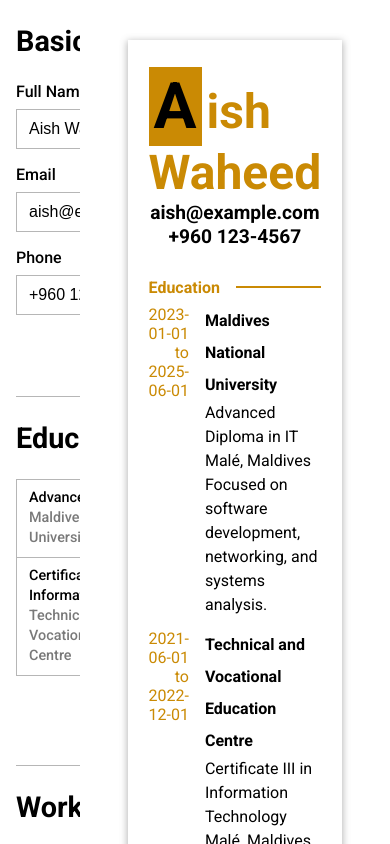
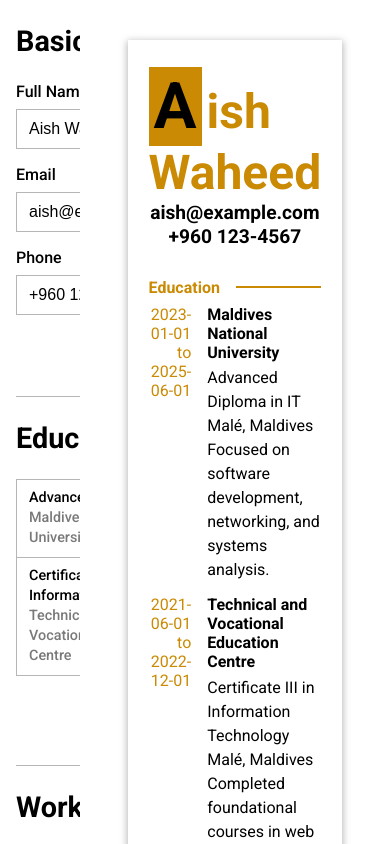
Before and after one commit to aish8la/TOP-React-CV-App, a React (Vite) app: page / in a window 390 px wide. Shown: the top 844 px of the page. Built offline with nearby package versions, Linux system fonts and the light colour scheme; a web font is replaced by a local one.

Commit message:
feat: style changes for print media query

```diff
--- a/src/App.css
+++ b/src/App.css
@@ -15,3 +15,9 @@ aside {
 main {
     flex: 2;
 }
+
+@media print {
+    aside {
+        display: none;
+    }
+}
--- a/src/components/CVEduSection.jsx
+++ b/src/components/CVEduSection.jsx
@@ -15,7 +15,7 @@ export function CVEducSection({ educationData }) {
                 {educationData.map(entry =>
                     <Fragment key={entry.uid}>
                         <div className="entry-period content-title">{entry.startDate + " to " + entry.endDate}</div>
-                        <div>
+                        <div className="cv-entry-details">
                             <div className="cv-entry-titles">{entry.institution}</div>
                             <div>{entry.level}</div>
                             <div>{entry.location}</div>
--- a/src/styles/CVPreviewPanel.css
+++ b/src/styles/CVPreviewPanel.css
@@ -41,7 +41,7 @@
 
 .cv-content-grid, .cv-title-grid {
     display: grid;
-    grid-template-columns: 1fr 3fr;
+    grid-template-columns: 1.5fr 4fr;
     column-gap: 1rem;
     row-gap: 0.8rem;
 }
@@ -89,9 +89,10 @@
     color: var(--main-accent-color);
 }
 
+
 .cv-entry-titles {
     font-weight: 700;
-    line-height: 2rem;
+    margin-bottom: 0.3rem;
 }
 
 .cv-entry-titles ~ div {
@@ -115,3 +116,16 @@
     flex-direction: column;
     gap: 3em;
 }
+
+@media print {
+
+    .cv-preview-ctn {
+        padding: 0px;
+    }
+
+    .cv-ctn {
+        box-shadow: none;
+        width: 100%;
+        padding: 1.8rem 1rem;
+    }
+}
```
